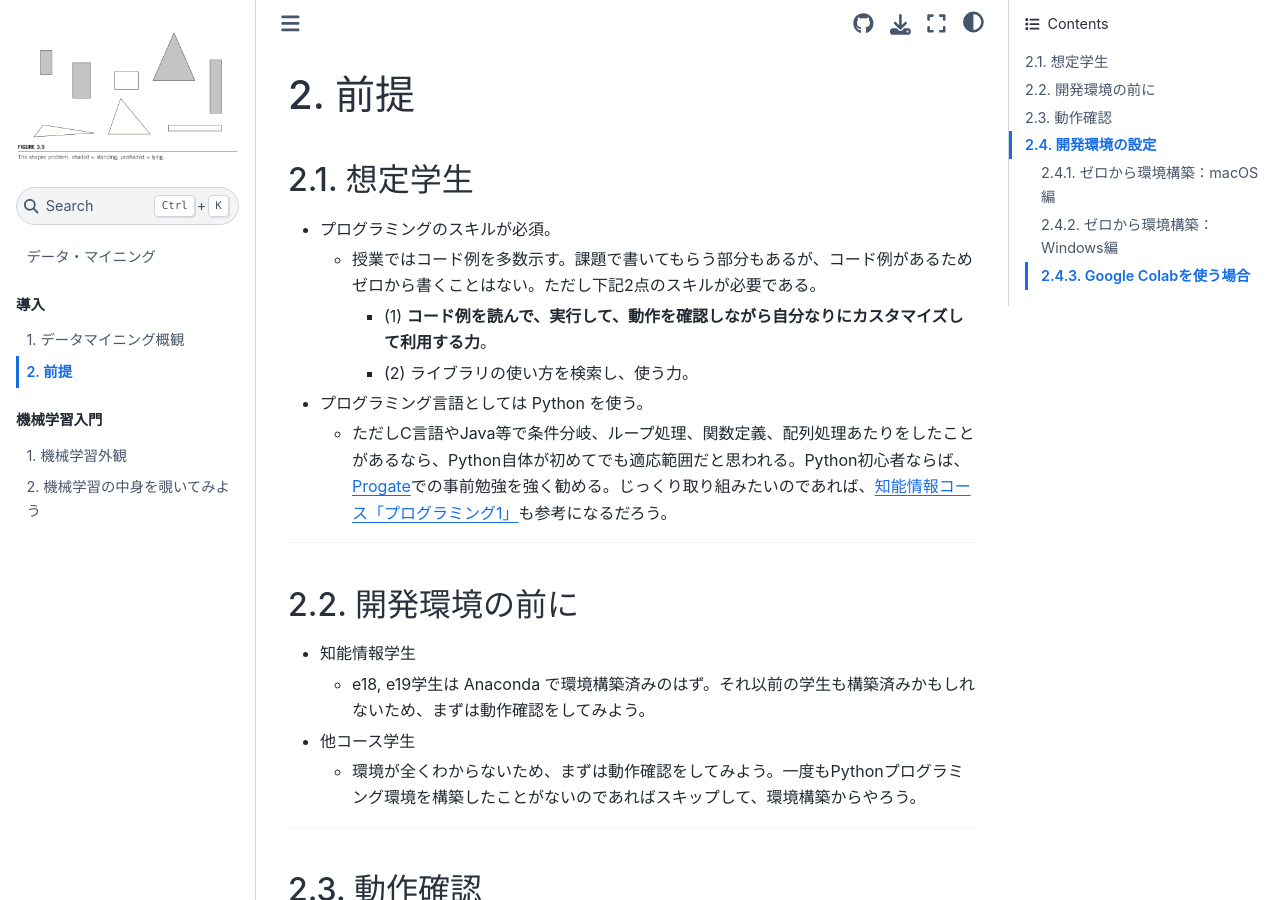
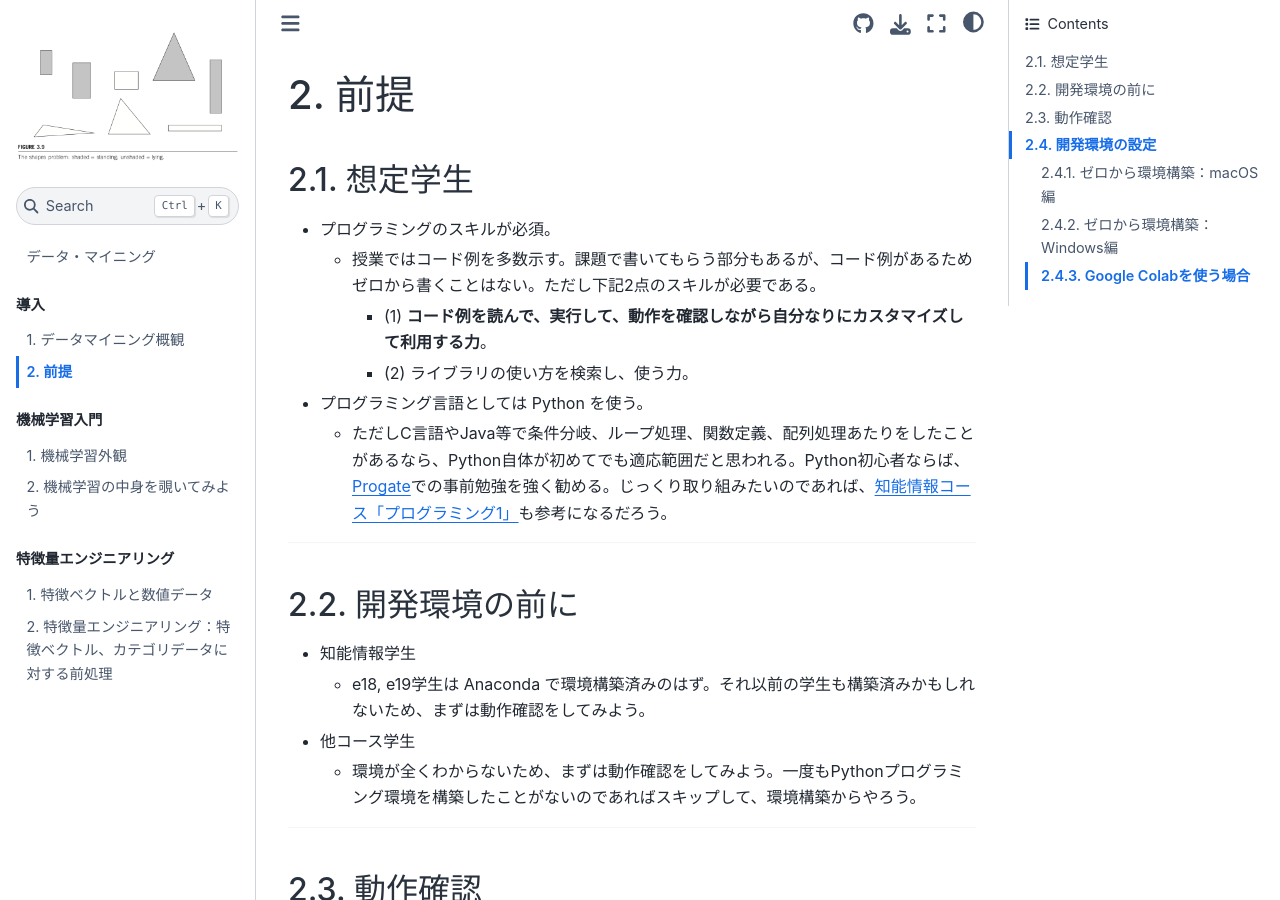
Before and after one commit to naltoma/datamining_intro2021, a Jupyter Book: the page built from 1-intro/env.md, in a window 1280 px wide and 900 px high. Built offline with Jupyter Book 1.0.4 settings and Sphinx 7.4.7 and the Sphinx Book theme 1.1.4, drawn with Linux system fonts in a browser that asks for light colours; pages that are not in the unit, such as notebooks, are missing from menus; some of the changed lines change nothing that is shown.

Commit message:
modify link

````diff
--- /dev/null
+++ b/3-feature-engineering/preprocess-category.md
@@ -0,0 +1,92 @@
+# 特徴量エンジニアリング：特徴ベクトル、カテゴリデータに対する前処理
+- 参考
+  - [機械学習のための特徴量エンジニアリング――その原理とPythonによる実践](https://www.oreilly.co.jp/books/9784873118680/)
+  - [5.3.4. Encoding categorical features](https://scikit-learn.org/stable/modules/preprocessing.html#encoding-categorical-features)
+  - [Category Encoders](https://contrib.scikit-learn.org/category_encoders/)
+
+---
+## 達成目標
+- （同じデータセットであったとしても、タスク毎に適切な特徴量は異なることを理解する。）
+- カテゴリデータに対する前処理の意義を理解する。
+- 前処理のいくつかの手法を適用し、特徴空間の可視化による比較や、学習結果の比較から前処理の妥当性について検討することができる。
+
+---
+## カテゴリカルデータと主な問題
+- カテゴリデータとは？
+  - 下記例のように、カテゴリとして表現できるデータのこと。
+    - 出身地は？
+    - 利用しているOSは？
+    - 好きな映画のジャンルは？
+- カテゴリデータがあるとどういう問題がある？
+  - 数値データであれば、[ユークリッド距離](https://ja.wikipedia.org/wiki/ユークリッド距離)等を用いることで距離を計測することができる。距離がわかるなら、各サンプルがどれだけ近いのか（≒似ているのか）を判断することができる。距離（距離空間）を利用したいからこそ、特徴ベクトルを数値データで記述している。
+  - これに対してカテゴリデータの場合、例えばニュース記事のジャンルとして「政治」と「スポーツ」があったとき、それらの距離はどう測ればよいだろうか？
+    - より具体的な状況としては、データセットとして「1つ目の記事（サンプル）は政治に関する記事である」「2つ目の記事はスポーツに関する記事である」という関連情報をタグとして用意しておき、タグを対応表で表現することが多い。例えば政治を1、スポーツを2としておくといったように。この場合、データセット上ではあたかも数値であるようにみえるが、「政治とスポーツの距離は1」というのはどのぐらい妥当だろうか？
+    - 上記例のようにな「便宜上の数値」は、実際にはカテゴリとして使っているだけであり、そのまま距離空間として利用するのは不適切である。
+
+---
+## 基本的な変換方法
+
+### One-Hot表現（One-Hot encoding）。
+- 例えば3つのカテゴリがあるならば、それぞれのカテゴリに属しているか否かを 0 or 1 で記述するために、3つの特徴（3次元の特徴）を用意しよう。その上で、実際に属しているカテゴリのみ1とし、それ以外を 0 とする。
+  - One-Hot表現を拡張した表現方法として、[ダミーコーディング（dummy coding）](https://pandas.pydata.org/pandas-docs/stable/reference/api/pandas.get_dummies.html)や[Effectコーディング（Effect coding）](https://stats.idre.ucla.edu/other/mult-pkg/faq/general/faqwhat-is-effect-coding/)、[バイナリコーディング(Binary docing)](https://contrib.scikit-learn.org/category_encoders/binary.html)があり、特徴は異なるものの基本的な考え方は一緒。
+- 利点
+  - カテゴリの違いを明示的に表現できる。
+- 欠点
+  - 全てのカテゴリ間距離が等距離にあることを仮定している。他にも類似コーディング方法があるが、基本的には同じ特徴を有する。（問題にならないことも勿論ある。タスク次第。）
+  - カテゴリ数が膨大な場合、それだけ特徴ベクトルの次元数が増加してしまう。
+
+---
+### 特徴量ハッシング（Fature hashing）
+- [ハッシュ関数](https://en.wikipedia.org/wiki/Hash_function)とは、任意種類のデータ（メモリが許す限り無限種類のデータ）を、指定サイズに収納するためのマップ関数。良くも悪くもハッシュ関数とテーブルサイズ次第で傾向が大きく変わる。
+  - 利点
+    - どれだけ膨大なカテゴリ数であったとしても、特徴量を特定次元数に圧縮することが可能。
+  - 欠点
+    - 一つの特徴に複数のカテゴリが割り当てられるため、その特徴に関する解釈が困難になる。
+
+---
+### BaseNエンコーディング
+- [BaseNエンコーディング](http://www.willmcginnis.com/2016/12/18/basen-encoding-grid-search-category_encoders/)
+  - N進数表記へ変換。一種の特徴量ハッシングともいえる。利点欠点も同一。
+    - カテゴリ数が10で、base=2なら、各カテゴリに0000〜1010を割り当てる。
+  - base=1のときは、One-Hot コーディングと一緒。
+  - base=2のときは、バイナリコーディングと一緒。
+  - base=3のときは、0〜2でコーディング。
+
+---
+### Weight of Evidence coding
+- [Weight of Evidence coding](https://www.listendata.com/2015/03/weight-of-evidence-woe-and-information.html)
+- カテゴリ情報をエビデンスに基づいた統計量に置き換える。一般的には、2値化されたターゲット変数から、WOE（Weight of Evidence）を求める。これは条件付き確率ともみなせる。
+  - 利点
+    - カテゴリをエビデンスに基づいた1次元の連続値として扱えるため、次元数の観点からも距離の観点からも扱いやすい。
+  - 欠点
+    - エビデンスを「モデルの出力（予測したい結果）」として設定せざるを得ないことが多く、その場合には結果を教えている（情報のリーク）ことになり、未知データに対する予測が困難（劣化しやすい傾向）となる。
+      - [What is Data Leakage](https://www.kaggle.com/dansbecker/data-leakage)
+      - エビデンス集計データ、学習データ、テストデータをそれぞれ分けてしまうことである程度リークを防ぐことも可能。
+    - 全く異なるカテゴリがたまたたま同じ値となることがゼロではないため、その特徴に関する解釈が困難になることがある。
+
+---
+### カテゴリデータに対する前処理コード例
+- [preprocess_categorical.ipynb](./preprocess_categorical.ipynb)
+
+---
+## 実データにおけるよくある状況
+- レアなカテゴリの存在。
+  - 対応策1：[バックオフ（back-off）](https://lucasxlu.github.io/blog/2018/08/20/ml-feml/#What-about-rare-categories)
+    - レアなカテゴリ群をまとめて一つのカテゴリとして扱う。まとめすぎることもあるが、該当サンプルを無視せずにまとめて集計利用することで、ある程度の情報を特徴量として活用。
+  - 対応策2：特徴量ハッシングやBaseNコーディング等で圧縮する。
+    - [Count-min sketch](https://en.wikipedia.org/wiki/Count–min_sketch)等、派生手法も多々。
+    - レアカテゴリのみを圧縮するのも手。
+- 継続運用に伴い、不要カテゴリの出現や、発散するカテゴリの出現。
+  - この文脈における発散とは、爆発的な流行等により同カテゴリの出現回数が際限なく増えていくさまを指している。要因切り分けした対応が必要となることがほとんど。
+  - 対応例
+    - 該当カテゴリだけに特化したモデルを別に用意する。
+    - [数値データの前処理](./preprocess-number.md)のように、出現回数を前処理してしまう。
+    - 1日〜数時間等、短いスパンで学習し直したモデルを利用する。（様々な自動化が必須）
+
+---
+## 演習
+- 課題レポート1で取り上げたデータセットについて、以下のことに取り組め。
+  - Level 1. [preprocess_categorical.ipynb](./preprocess_categorical.ipynb)を参考に、何か2つ以上の特徴に対して前処理を施せ。なお、選択理由についても検討すること。
+    - 例えば、one-hotコーディングとbinaryコーディングを選んだのであれば、その理由は何故か？
+  - Level 2. 2種類のコーディング方法で、どのように変わっているか、確認しやすいように出力せよ。出力手法は問わない。
+  - Level 3. 2種類のコーディングで分類タスクを実行せよ。結果を比較し、考察せよ。
--- /dev/null
+++ b/3-feature-engineering/preprocess-number.md
@@ -0,0 +1,86 @@
+# 特徴ベクトルと数値データ
+- 参考
+  - [機械学習のための特徴量エンジニアリング――その原理とPythonによる実践](https://www.oreilly.co.jp/books/9784873118680/)
+  - [5.3. Preprocessing data](https://scikit-learn.org/stable/modules/preprocessing.html)
+
+---
+## 達成目標
+- 同じデータセットであったとしても、タスク毎に適切な特徴量は異なることを理解する。
+- 数値データに対する前処理の意義を理解する。
+- 前処理のいくつかの手法を適用し、特徴空間の可視化による比較や、学習結果の比較から前処理の妥当性について検討することができる。
+
+---
+## そもそも特徴ベクトル（データ）とは何か
+- Twitterが持つデータを全て利用できると仮定して検討してみよう。
+  - 全利用者を「似たようなユーザ群、例えばゲームに興味があるといった趣味を主体としたクラスタ」に分けるには、どのような特徴が有効に機能するだろうか？
+  - あるユーザの年齢層を推定するには、どのような特徴が有効に機能するだろうか？
+- クラスタリングタスクの検討例
+  - 下記9サンプルからなるデータセットを与えられたとき、どう特徴ベクトルを設計するとよいだろうか？
+  - ![クラスタリングタスクの検討例](./figs/clustering-howto.png)
+    - 「図形の形」でクラスタを作らせたい？
+    - 「図形の色」？
+    - 「着色パターン」？
+- サマリ
+  - **特徴ベクトル（feature vector）** とは、その名の通り特徴量で構成されたベクトルのこと。一つのサンプルは、N次元ベクトル空間における1点として表されることになる。近い点は類似しているサンプルになっていることが理想的だが、「似ている」といっても多面的であり、特徴量の用意の仕方や、距離もしくは類似度の尺度等、はたまたデータセット自体に含まれるミス・ノイズ等、多様な要因により必ずしもその通りになるとは限らない。
+  - 一般的には、生のデータは多様な情報が複雑に絡みあっており、そのままでは利用しづらいことが多い。そのため、解決したい問題を機械学習しやすいタスクとして設計し、そのタスクに有効に機能する **特徴量（feature）** を用意してやる必要がある。 **特徴量エンジニアリング（feature engineering）** とは、与えられたデータ、モデル、タスクに適した特徴量を作り上げるプロセスのこと。
+    - [Feature engineering](https://en.wikipedia.org/wiki/Feature_engineering)
+      - Feature engineering is the process of using domain knowledge of the data to create features that make machine learning algorithms work.
+
+---
+## 数値データ
+### カウントデータ
+Twitterにおける1ユーザの、1日あたりの投稿数やlike数。もしくはfollowerの多いユーザ数等、日常には様々な「カウントデータ」が存在する。カウントデータは、「実在する店舗における入客数」「在庫数に伴う販売上限」のように実世界における数である場合には上限が定まることもあるが、物理的な障壁がない場合、例えばYouTubeにおける動画再生数等のような場合には天井知らずである。このため、基本的には「カウントしたデータ」は上限がなく、外れ値（極端に大きい数値）が出現しやすいものとして扱うほうが良いことが多い。
+
+- そもそも外れ値とは？
+  - [Wikipedia: 外れ値](https://ja.wikipedia.org/wiki/外れ値)
+  - 「統計学において、他の値から大きく外れた値」
+  - 同ページにある外れ値検定の手法例についても参照。
+- 外れ値があるとどういう問題がある？
+  - 極端に大きな数値をそのまま扱うと、例えば、[線形回帰モデル](https://ja.wikipedia.org/wiki/線形回帰)で構築したモデルが外れ値に引きずられすぎてしまい、真のモデルからズレたモデルとなる可能性がある。
+    - ここで「外れ値に引きずられる」とは、外れ値に対する誤差を縮めようとすることを指す。外れ値以外のサンプルに対しても同様に誤差が小さくなるように調整するが、サンプル数が少なかったり、それを上回る程の大きな数値の場合には外れ値の影響が強くなってしまう。
+    - e.g., Amazon CloudWatch Anomaly Detection: [Amazon CloudWatch、機械学習により異常値（アノマリー）を自動検出できる新機能](https://www.publickey1.jp/blog/19/amazon_cloudwatch.html) | [AWS News Blog](https://aws.amazon.com/jp/blogs/aws/new-amazon-cloudwatch-anomaly-detection/)
+- どう対応すると良いのか？
+  - 外れ値をデータセットから除外する。
+    - 目的達成のために不要であれば、除外するのが最もシンプル。ただし、外れ値判定に注意。どのようなケースでも適している「銀の弾丸」は存在しないため、タスクに応じて検討することになる。
+    - e.g., 動画再生数100回未満はあまりにも少ないので、無視しよう（データセットから除外しよう）。
+  - 特徴空間、もしくは特徴ベクトル空間を調整（別空間に写像）する。
+    - [Importance of Feature Scaling](https://scikit-learn.org/stable/auto_examples/preprocessing/plot_scaling_importance.html#sphx-glr-auto-examples-preprocessing-plot-scaling-importance-py)
+    - 特徴量のスケール調整（feature scaling）とも呼ばれる。（下記例に続く）
+
+---
+### 説明変数毎の大きさの違い
+1週目に例示した[血液検査](https://www.jpm1960.org/exam/exam06.html)における検査項目は、数値で表されている項目に限定すると、すべての項目が数値で表されているため、多次元空間上の点としてプロット可能である。その一方で、属性ごとの値の意味や高低の基準は不揃いであり、ASTが30U/L, 総コレステロールが150mg/dLのように桁が異なる数値が並んでしまうと扱いにくくなることが多い。例えば $y = x_0 + a*x_1 + b*x_2$ という線形モデルで何かを検討することを考えてみよう。説明変数$x_1$がASTであり、$x_2$が総コレステロールである。このとき、パラメータ$a$が1ずれた場合の出力$y$に与える影響はたかだか30なのに対し、パラメータ$b$が1ずれた場合の影響は150にもなる。
+
+このように数量的に意味合いや度合いが異なる特徴量を上手く取り扱うための前処理は **[スケーリング（scaling）](https://aiacademy.jp/texts/show/?id=555)** と呼ばれており、特に **正規化（z-score normalization）** や **標準化（standalization; min-max normalization）** が良く用いられる。正規化は最小値を0、最大値を1となるように調整する。これに対し標準化は平均が0、標準偏差が1となるように調整する。
+
+```{note}
+どちらのケースも省略して normalization と書いていることがある。前後の文脈から正規化のことか標準化のことか読み分けるようにしよう。
+```
+
+---
+### 相対的な値
+これまで見てきた観点とは異なり「方角」「緯度経度」のような毛色の異なる数値がある。何が異なるかというと、例えば北を基準方向として時計回りに角度を設定する場合を想像してみよう。北は0度、東90度、南180度、西270度である。このとき数値だけを見ると $北 - 東 = -90度$ なのに対し、$北 - 西 = -270度$ となってしまう。これは直感的な「差」や「距離」と一致しているだろうか。
+
+このように相対的な（ここでは更に周期性をもつ）説明変数は取り扱いが難しい。あらゆる変数に対し画一的に利用できる手法というものは残念ながら無いため、ここでは基本的な考え方を述べるに留める。
+
+距離として利用したいのであれば、距離を測定できる形に写像しよう。前述した方角の場合には $\theta = \theta + 360度$ となる周期性のあるモデルで表現するのが一つの手です。つまり、周期性があり、かつそれが0から始まり360でもとに戻るようなモデルです。わかりやすい例は $cos(\theta)$ でしょう。
+
+---
+## 数値データに対する前処理コード例
+ここまで見てきた前処理の実例を眺めてみよう。
+
+- [preprocess_numerical.ipynb](./preprocess_numerical.ipynb)
+
+---
+## 課題レポート2：前処理してみよう　or 演習
+- 課題レポート1で取り上げたデータセットについて、以下のことに取り組め。
+  - Level 1. [preprocess_numerical.ipynb](./preprocess_numerical.ipynb)を参考に、何か一つ以上の特徴に対して前処理を施せ。なお、選択理由についても検討すること。
+    - 例えば、2値化（binarization）を選んだのであれば、その理由は何故か？
+  - Level 2. 適用前と適用後の値がどのように変わっているか、確認しやすいように可視化せよ。可視化の手法は問わない。
+  - Level 3. 前処理後のデータを用い、分類タスクを実行せよ。課題レポート1の結果（前処理なしでの結果）と比較し、考察せよ。
+    - 前処理後のデータを用いる際には、前処理した特徴を置き換える形で利用することを想定しているが、何か理由があって「前処理前のデータとまえしょり後のデータを同時に特徴量として扱いたい」のであれば、その理由を述べた上で使おう。
+
+---
+## 予習：カテゴリデータの前処理
+- カテゴリデータに対する前処理（特徴として扱うための方法）について概説している[5.3.4. Encoding categorical features](https://scikit-learn.org/stable/modules/preprocessing.html#encoding-categorical-features)を読み、自分なりに疑問点等気になる事柄を整理せよ。
+  - 疑問等は、次回授業の前日までに、別途用意するフォームに入力すること。
--- a/Readme.md
+++ b/Readme.md
@@ -1,18 +1,20 @@
 # データ・マイニング
 - [琉大知能情報コース](https://ie.u-ryukyu.ac.jp/~tnal/2021/dm/)3年次向けの選択科目、かつ、工学部の融合選択科目。2021年度から前期開講になるため、Numpy/Pandas/Matplotlib周りの演習も加える予定。
 
+---
+## 授業の流れ
 - 導入
   - [データマイニング外観](./1-intro/intro.md)
   - [前提](./1-intro/env.md)
 - Part 1: 機械学習入門
   - [機械学習外観](./2-ml-intro/ml-intro.md)
+  - [コード例（線形回帰）](./2-ml-intro/regression_diabetes.ipynb)
   - [プログラミング演習（Numpy, Pandas, Matplotlib入門）](./2-ml-intro/data_wrangling.ipynb)
-  - [コード例（線形回帰）](./2-ml-intro/regression_diabetes.ipynb)
   - [機械学習の中身を覗いてみよう](./2-ml-intro/ml-intro2.md)
   - [1次元データセットを通した勾配法の理解](./2-ml-intro/gradient_descent.ipynb)
 - Part 2: 特徴量エンジニアリング
-  - 特徴量エンジニアリング：特徴ベクトル、数値データに対する前処理
-  - 特徴量エンジニアリング：カテゴリデータに対する前処理
+  - 特徴ベクトル、数値データに対する前処理: [資料](./3-feature-engineering/preprocess-number.md), [コード例](./3-feature-engineering/preprocess_numerical.ipynb)
+  - カテゴリデータに対する前処理: [資料](./3-feature-engineering/preprocess-category.md), [コード例](./3-feature-engineering/preprocess_categorical.ipynb)
 - Part 3: 特徴量エンジニアリング：自然言語処理
   - シソーラス、カウントと推論に基づいた設計、次元削減
   - 代表的な自然言語処理（日本語を例に）
@@ -23,9 +25,14 @@
   - 頻出パターンマイニング
   - 推薦システム
   - 時系列データ分析
-- 参考
+
+---
+## 参考文献
+- データマイニング・機械学習全般
   - [Data Mining: Practical Machine Learning Tools and Techniques, 3rd Edition](http://www.cs.waikato.ac.nz/ml/weka/book.html)
   - [Python Machine Learning: Machine Learning and Deep Learning with Python, scikit-learn, and TensorFlow 2, 3rd Edition](https://www.amazon.co.jp/dp/1789955750)
-  - 特徴量エンジニアリング
-    - [機械学習のための特徴量エンジニアリング――その原理とPythonによる実践](https://www.oreilly.co.jp/books/9784873118680/)
-    - [5.3. Preprocessing data](https://scikit-learn.org/stable/modules/preprocessing.html)
+  - [Pythonで動かして学ぶ！あたらしい機械学習の教科書 第2版](https://www.shoeisha.co.jp/book/detail/9784798159911)
+  - [機械学習のエッセンス 実装しながら学ぶPython、数学、アルゴリズム](https://www.sbcr.jp/product/4797393965/)
+- 特徴量エンジニアリング
+  - [機械学習のための特徴量エンジニアリング――その原理とPythonによる実践](https://www.oreilly.co.jp/books/9784873118680/)
+  - [5.3. Preprocessing data](https://scikit-learn.org/stable/modules/preprocessing.html)
--- a/_toc.yml
+++ b/_toc.yml
@@ -16,8 +16,10 @@
   - file: 2-ml-intro/ml-intro2.md
   - file: 2-ml-intro/gradient_descent.ipynb
 
-#- part: 特徴量エンジニアリング
-#  numbered: true
-#  chapters:
-#  - file: 2-ml-intro/preprocess-number.md
-#  - file: 2-ml-intro/preprocess_numerical.ipynb
+- part: 特徴量エンジニアリング
+  numbered: true
+  chapters:
+  - file: 3-feature-engineering/preprocess-number.md
+  - file: 3-feature-engineering/preprocess_numerical.ipynb
+  - file: 3-feature-engineering/preprocess-category.md
+  - file: 3-feature-engineering/preprocess_categorical.ipynb
````
Also changed, not shown: 3-feature-engineering/figs/clustering-howto.png (added), 3-feature-engineering/figs/cyclic.svg (added), 4 other files.
